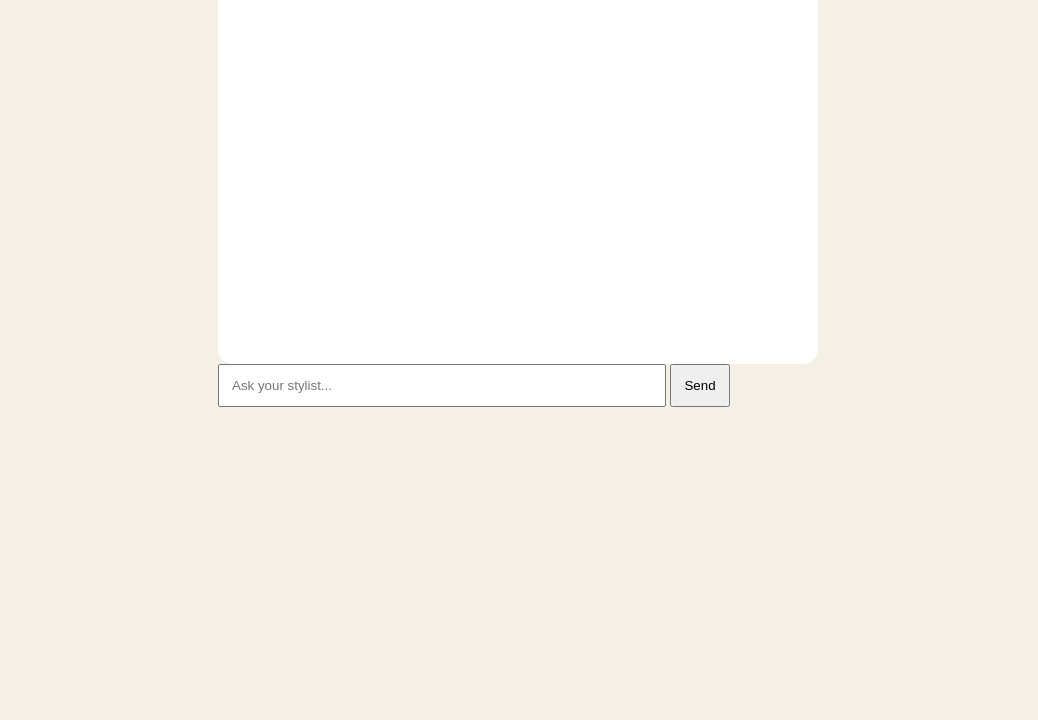
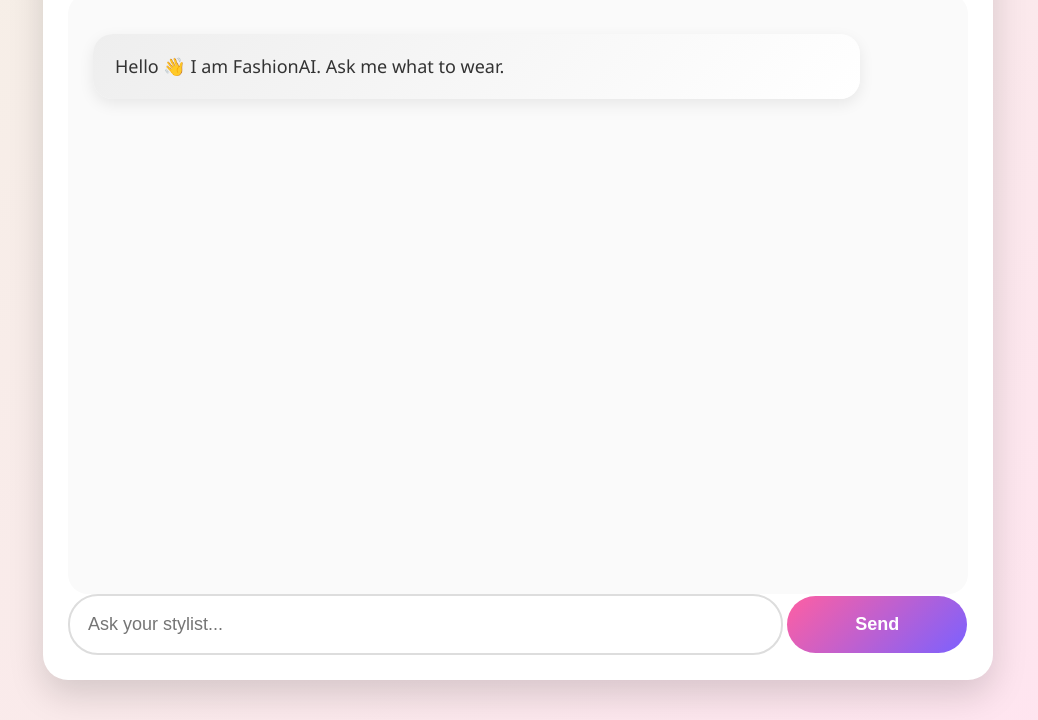
Before and after one commit to shonesol/Design, a plain HTML site: page chat.html in a window 1280 px wide. Shown: the part 157-877 px from the top of the page, without its empty margins (122-1160 px from the left). Before the commit the page ends 800 px from the top, so only its background shows below. Drawn offline with Linux system fonts and the light colour scheme; files whose address does not match are found by name.

Commit message:
Update chat.css

```diff
--- a/css/chat.css
+++ b/css/chat.css
@@ -1,20 +1,213 @@
 body{
 
-font-family:Arial;
+font-family:'Segoe UI', Arial, sans-serif;
 
-background:#f5f0e6;
+background:
+linear-gradient(135deg,#f5f0e6,#ffe4f0);
+
+margin:0;
+
+padding:0;
+
+}
+
+
+/* Main Chat Box */
+
+.chat-container{
+
+width:95%;
+
+max-width:900px;
+
+margin:40px auto;
+
+background:white;
+
+padding:25px;
+
+border-radius:25px;
+
+box-shadow:
+0 15px 35px rgba(0,0,0,0.15);
 
 }
 
 
 
+
+/* Messages Area */
+
+#messages{
+
+background:#fafafa;
+
+padding:25px;
+
+height:550px;
+
+overflow-y:auto;
+
+border-radius:20px;
+
+font-size:18px;
+
+line-height:1.6;
+
+}
+
+
+
+
+/* Chat Messages */
+
+.ai-message,
+.user-message{
+
+
+padding:18px 22px;
+
+margin:15px 0;
+
+border-radius:20px;
+
+max-width:85%;
+
+font-size:18px;
+
+box-shadow:
+0 5px 15px rgba(0,0,0,.08);
+
+}
+
+
+
+/* AI */
+
+.ai-message{
+
+background:
+linear-gradient(
+135deg,
+#eee,
+#ffffff
+);
+
+color:#333;
+
+}
+
+
+
+/* User */
+
+.user-message{
+
+background:
+linear-gradient(
+135deg,
+#d9fdd3,
+#baf5c1
+);
+
+margin-left:auto;
+
+text-align:right;
+
+}
+
+
+
+
+/* Input Area */
+
+input{
+
+
+width:75%;
+
+padding:18px;
+
+font-size:18px;
+
+border-radius:30px;
+
+border:2px solid #ddd;
+
+outline:none;
+
+}
+
+
+
+
+input:focus{
+
+border-color:#ff5fa2;
+
+}
+
+
+
+/* Button */
+
+
+button{
+
+
+width:20%;
+
+padding:18px;
+
+font-size:18px;
+
+font-weight:bold;
+
+border:none;
+
+border-radius:30px;
+
+cursor:pointer;
+
+
+background:
+linear-gradient(
+135deg,
+#ff5fa2,
+#7b61ff
+);
+
+
+color:white;
+
+
+transition:.3s;
+
+
+}
+
+
+
+button:hover{
+
+transform:scale(1.05);
+
+}
+
+
+
+
+/* Mobile Design */
+
+
+@media(max-width:600px){
+
+
 .chat-container{
 
-width:90%;
+width:95%;
 
-max-width:600px;
-
-margin:auto;
+padding:15px;
 
 }
 
@@ -22,44 +215,9 @@ margin:auto;
 
 #messages{
 
-background:white;
+height:450px;
 
-padding:20px;
-
-height:400px;
-
-overflow:auto;
-
-border-radius:15px;
-
-}
-
-
-
-.ai-message,
-.user-message{
-
-padding:12px;
-
-margin:10px;
-
-border-radius:10px;
-
-}
-
-
-
-.ai-message{
-
-background:#eee;
-
-}
-
-
-
-.user-message{
-
-background:#d9fdd3;
+font-size:16px;
 
 }
 
@@ -67,9 +225,9 @@ background:#d9fdd3;
 
 input{
 
-width:70%;
+width:65%;
 
-padding:12px;
+font-size:16px;
 
 }
 
@@ -77,6 +235,11 @@ padding:12px;
 
 button{
 
-padding:12px;
+width:30%;
+
+font-size:16px;
 
 }
+
+
+}
```
